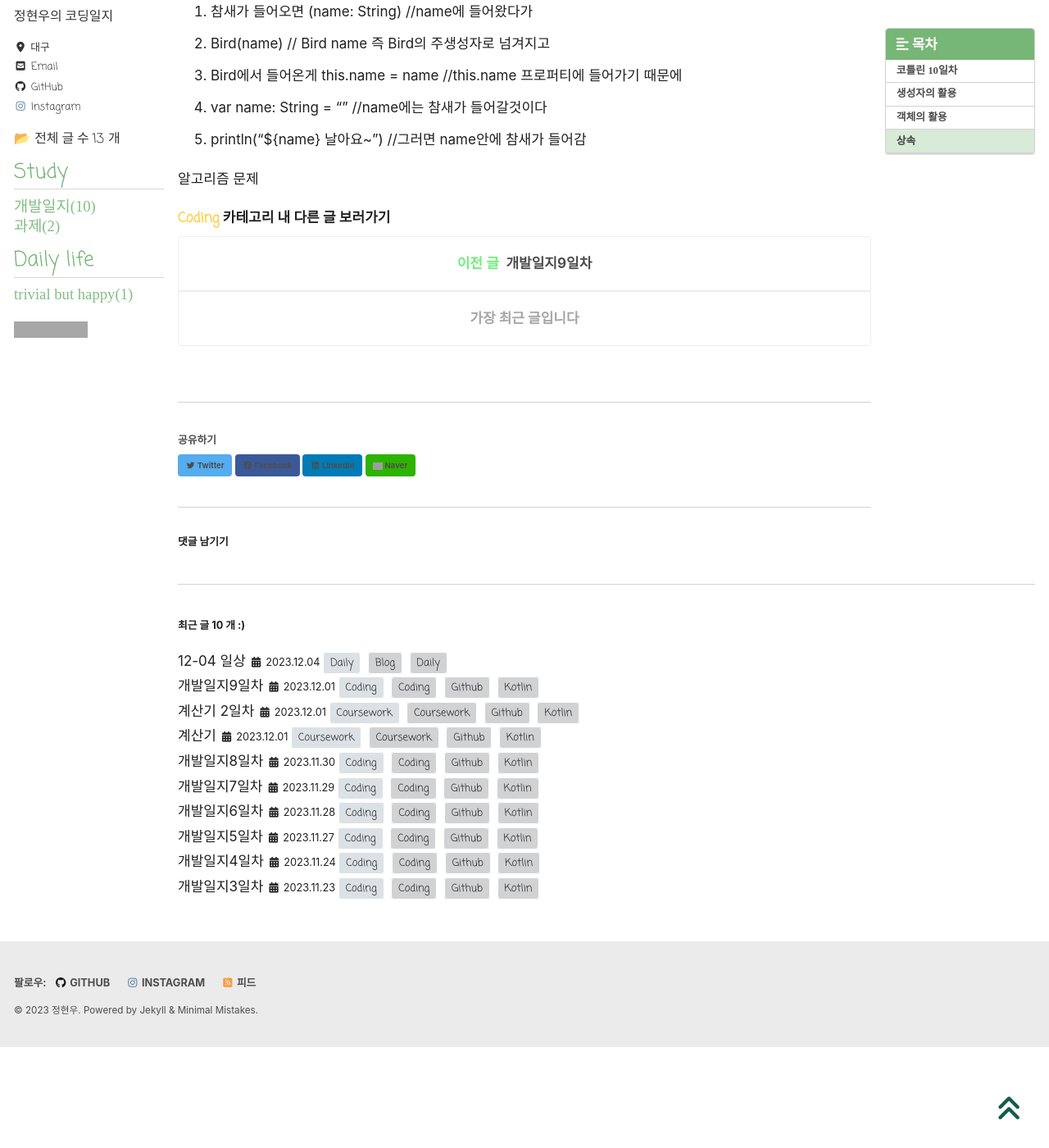
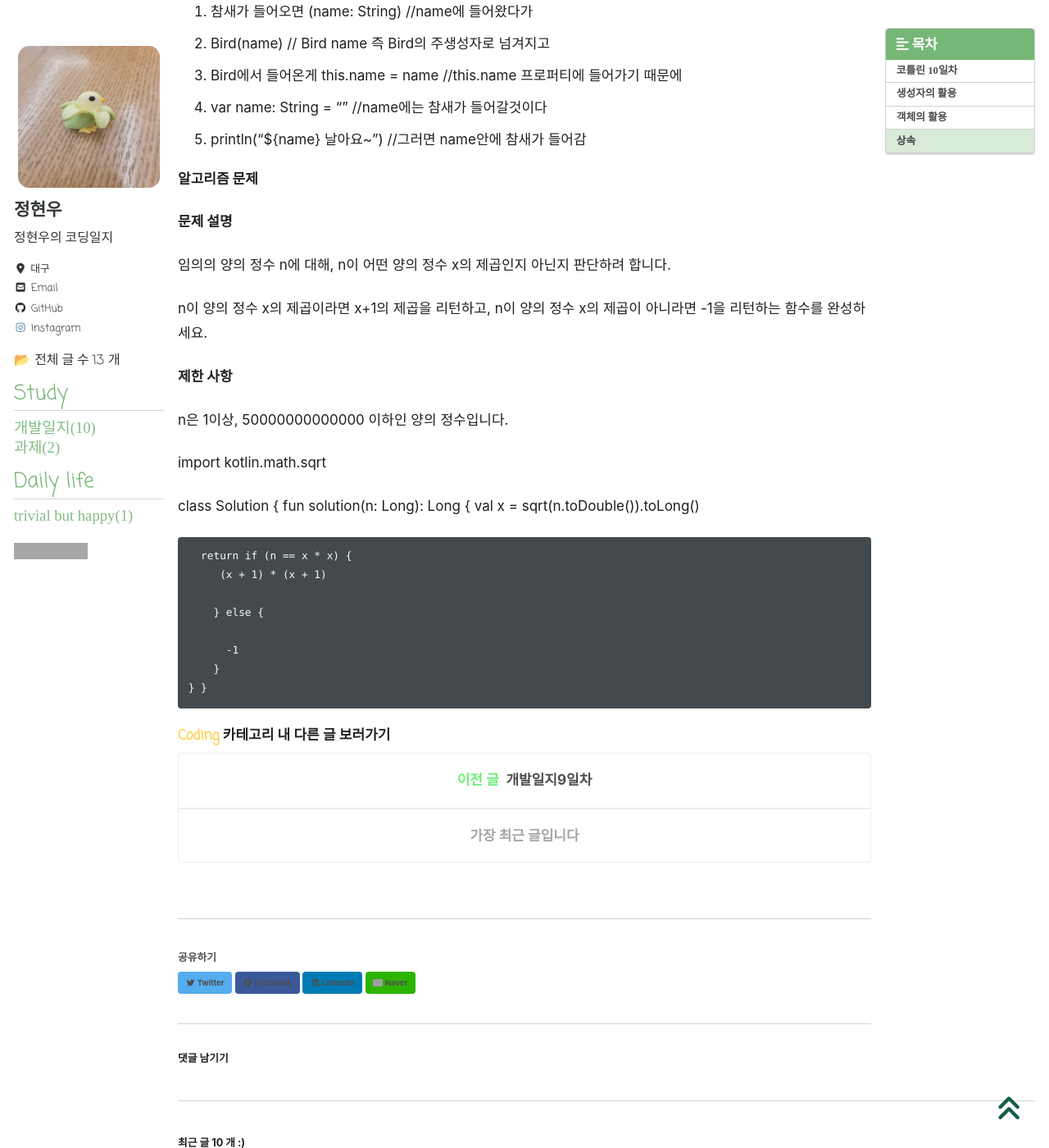
Before and after one commit to hyunparrot/hyunparrot.github.io, a Jekyll site: the page built from _posts/Blog/2023-12-04-kotlin-10.md, in a window 1280 px wide and 1400 px high, scrolled down 10779 px. Shown: the whole window at 82% size. Built offline with Jekyll 4.4.1, drawn with Linux system fonts in a browser that asks for light colours; cached includes are drawn as plain includes; nearby versions of some CDN libraries; some web fonts are replaced; comment, search, counter and statistics services are not loaded; grey boxes are pictures that could not be loaded.

Commit message:
Update 2023-12-04-kotlin-10.md

```diff
--- a/_posts/Blog/2023-12-04-kotlin-10.md
+++ b/_posts/Blog/2023-12-04-kotlin-10.md
@@ -454,4 +454,31 @@
 
 
 
- 알고리즘 문제
+**알고리즘 문제**
+
+**문제 설명**
+
+임의의 양의 정수 n에 대해, n이 어떤 양의 정수 x의 제곱인지 아닌지 판단하려 합니다.
+
+n이 양의 정수 x의 제곱이라면 x+1의 제곱을 리턴하고, n이 양의 정수 x의 제곱이 아니라면 -1을 리턴하는 함수를 완성하세요.
+
+**제한 사항**
+
+n은 1이상, 50000000000000 이하인 양의 정수입니다.
+
+
+ import kotlin.math.sqrt
+
+class Solution {
+    fun solution(n: Long): Long {
+        val x = sqrt(n.toDouble()).toLong()
+
+      return if (n == x * x) {
+         (x + 1) * (x + 1)
+
+        } else {
+
+          -1
+        }
+    }
+}
```
